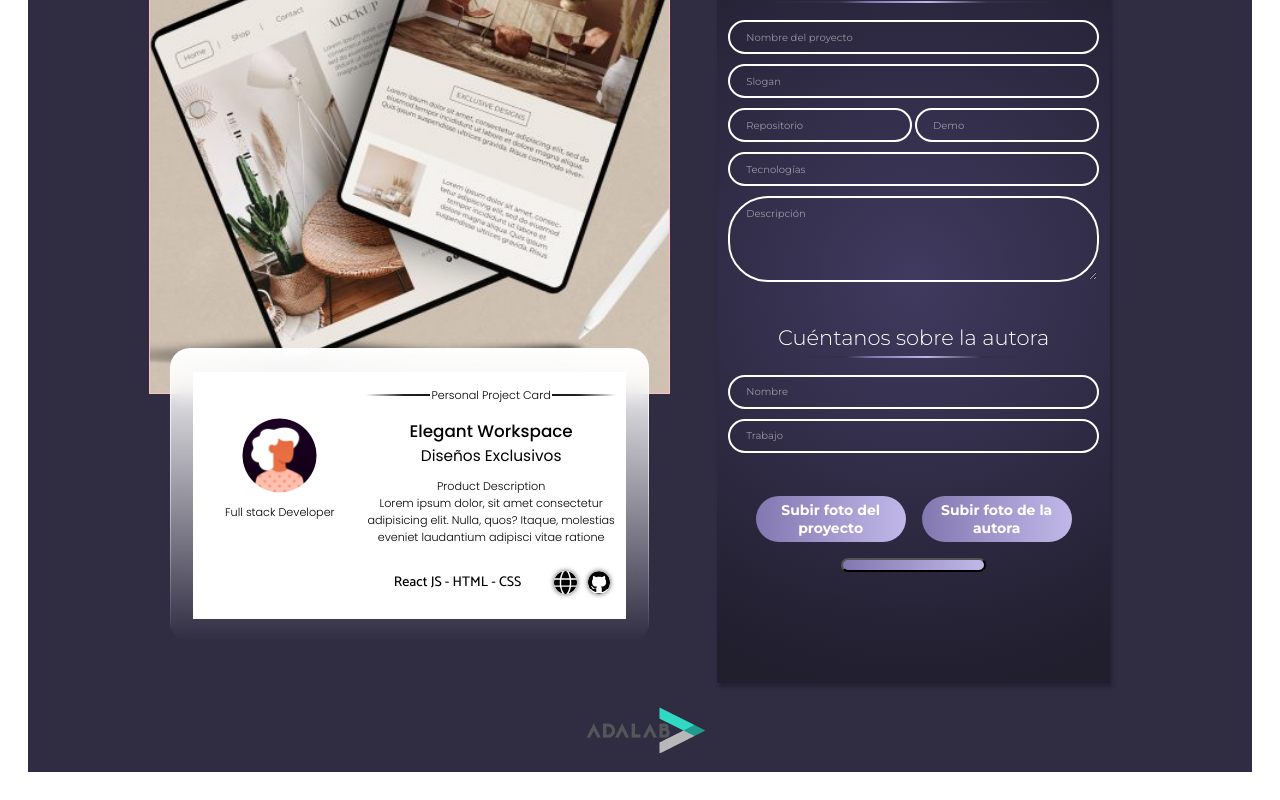
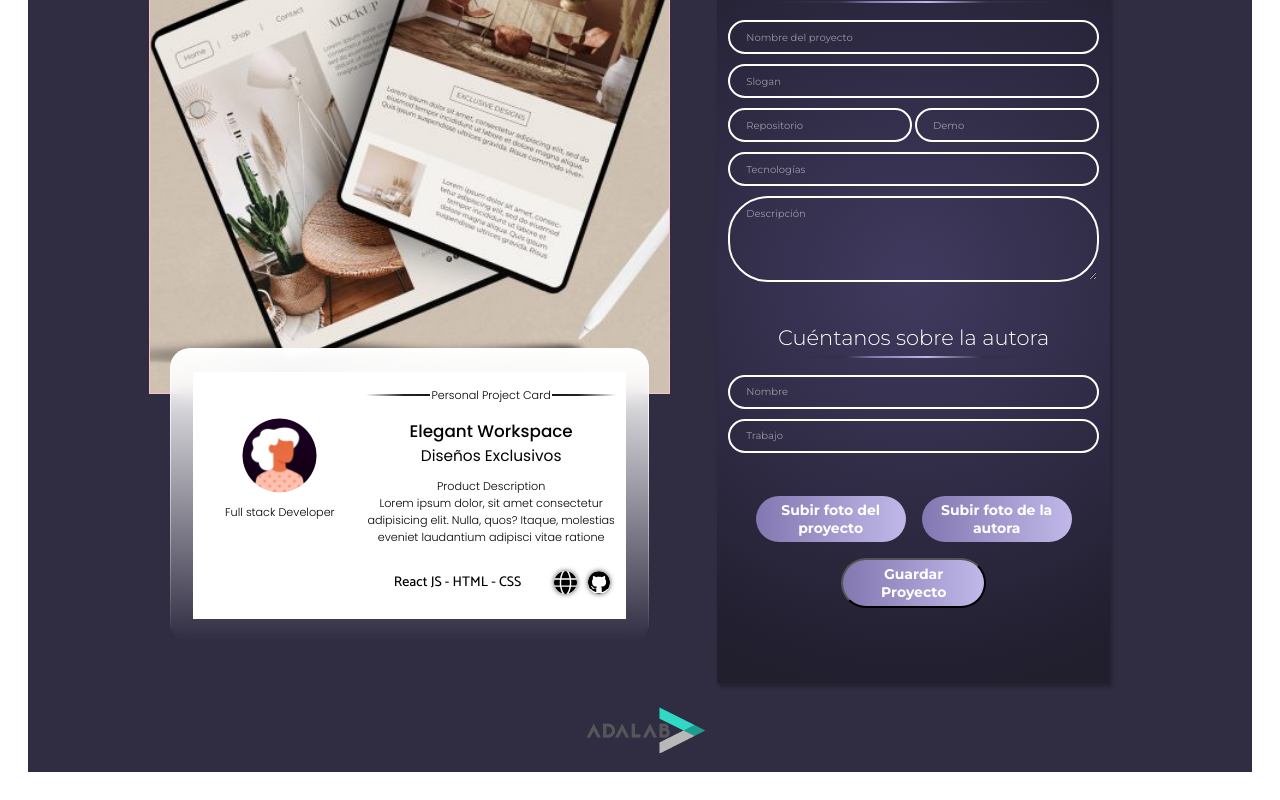
Before and after one commit to PatriXcX/Project-promo-B-pt-module-3-team-2, a React (Vite) app: page / in a window 1280 px wide. Shown: the part 452-1252 px from the top of the page. Built offline with nearby package versions, Linux system fonts and the light colour scheme.

Commit message:
Added children to creatBtn component

```diff
--- a/src/components/App.jsx
+++ b/src/components/App.jsx
@@ -63,8 +63,7 @@ function App() {
         <section className="hero">
           <h2 className="title">Proyectos molones</h2>
           <p className="hero__text">
-						Escaparate en línea para recoger ideas a través de la
-						tecnología
+            Escaparate en línea para recoger ideas a través de la tecnología
           </p>
           <a className="button--link" href="./">
             Ver proyectos
@@ -89,19 +88,15 @@ function App() {
             <div className="card__project">
               <h3 className="card__name">Elegant Workspace</h3>
               <p className="card__slogan">Diseños Exclusivos</p>
-							<h3 className="card__descriptionTitle">
-								Product description
-							</h3>
+              <h3 className="card__descriptionTitle">Product description</h3>
               <p className="card__description">
-								Lorem ipsum dolor, sit amet consectetur
-								adipisicing elit. Nulla, quos? Itaque, molestias
-								eveniet laudantium adipisci vitae ratione
+                Lorem ipsum dolor, sit amet consectetur adipisicing elit. Nulla,
+                quos? Itaque, molestias eveniet laudantium adipisci vitae
+                ratione
               </p>
 
               <div className="card__technicalInfo">
-								<p className="card__technologies">
-									React JS - HTML - CSS
-								</p>
+                <p className="card__technologies">React JS - HTML - CSS</p>
 
                 <a
                   className="icon icon__www"
@@ -124,13 +119,11 @@ function App() {
         <form className="addForm">
           <Info info={info} handleInput={handleInput} />
           <fieldset className="addForm__group--upload">
-						<InfoBtns
-							uploadImage={uploadImage}
-							uploadPhoto={uploadPhoto}
-						/>
-						<CreateBtns
-							handleCreateBtnsSave={handleCreateBtnsSave}
-						/>
+            <InfoBtns uploadImage={uploadImage} uploadPhoto={uploadPhoto} />
+
+            <CreateBtns handleCreateBtnsSave={handleCreateBtnsSave}>
+              Guardar Proyecto
+            </CreateBtns>
           </fieldset>
         </form>
       </main>
```
Lines whose indentation alone changed are shown as unchanged.
